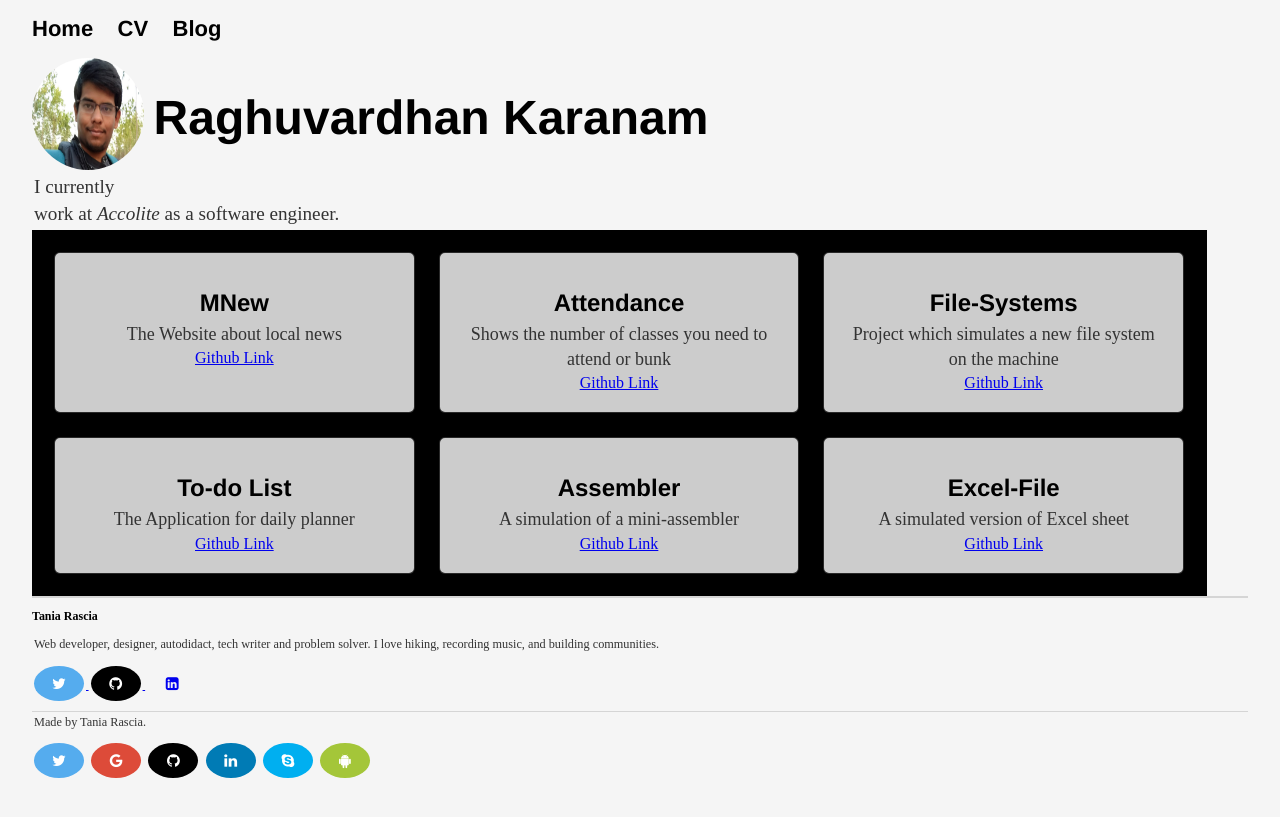
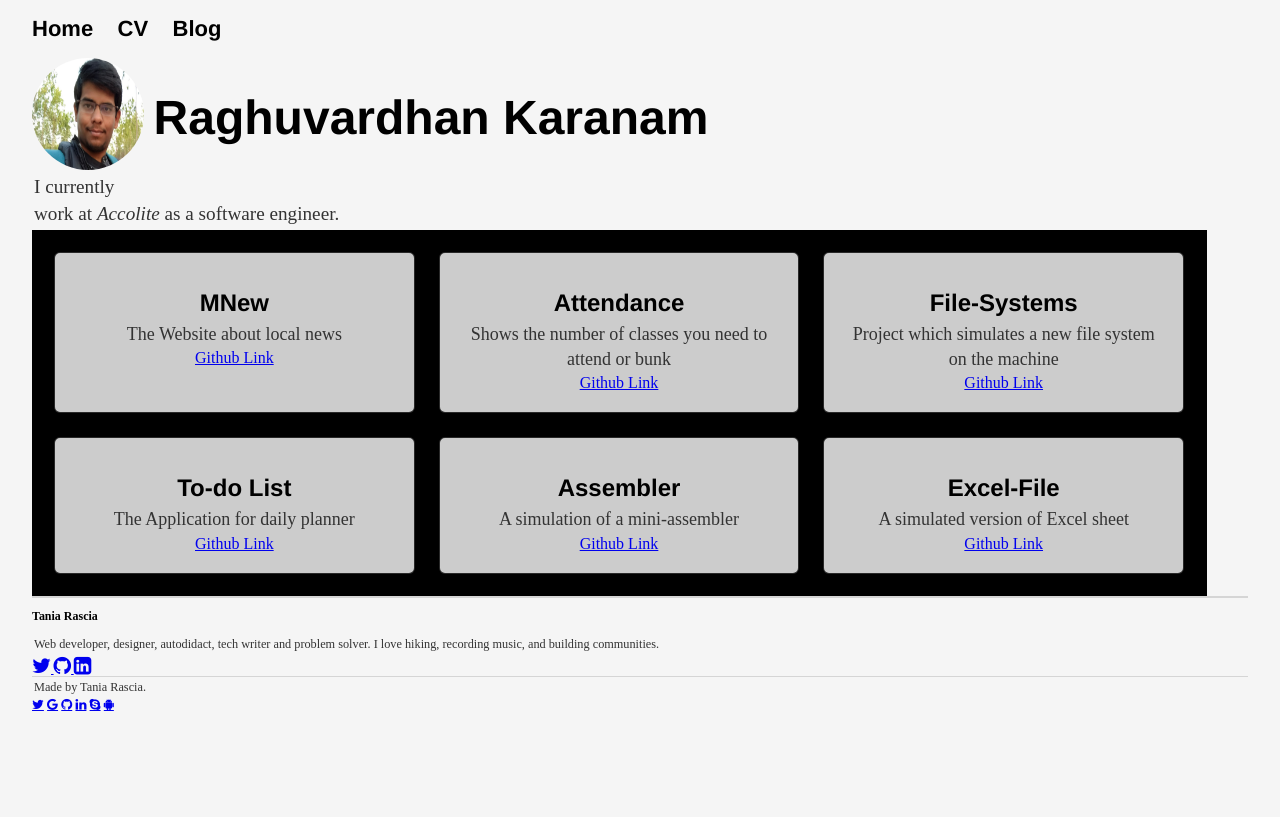
Before and after one commit to raghuvardhan/raghuvardhan.github.io, a Jekyll site: the page built from index.html, in a window 1280 px wide. Shown: the top 817 px of the page. Built offline with Jekyll 4.4.1, drawn with Linux system fonts in a browser that asks for light colours.

Commit message:
Update css/main.css

```diff
--- a/css/main.css
+++ b/css/main.css
@@ -1,50 +1,6 @@
-.fa {
-  padding: 10px;
-  font-size: 15px;
-  width: 30px;
-  text-align: center;
-  text-decoration: none;
-  margin:10px 2px;
-  border-radius: 50%;
-}
-
-.fa:hover {
-    opacity: 0.7;
-    text-decoration: none;
-}
-
-.fa-twitter {
-  background: #55ACEE;
-  color: white;
-}
-
-.fa-github {
-    background: black;
-    color: white;
-}
-
-.fa-google {
-  background: #dd4b39;
-  color: white;
-}
 
 a{
 
-}
-
-.fa-linkedin {
-  background: #007bb5;
-  color: white;
-}
-
-.fa-skype {
-  background: #00aff0;
-  color: white;
-}
-
-.fa-android {
-  background: #a4c639;
-  color: white;
 }
 
 body {
```
